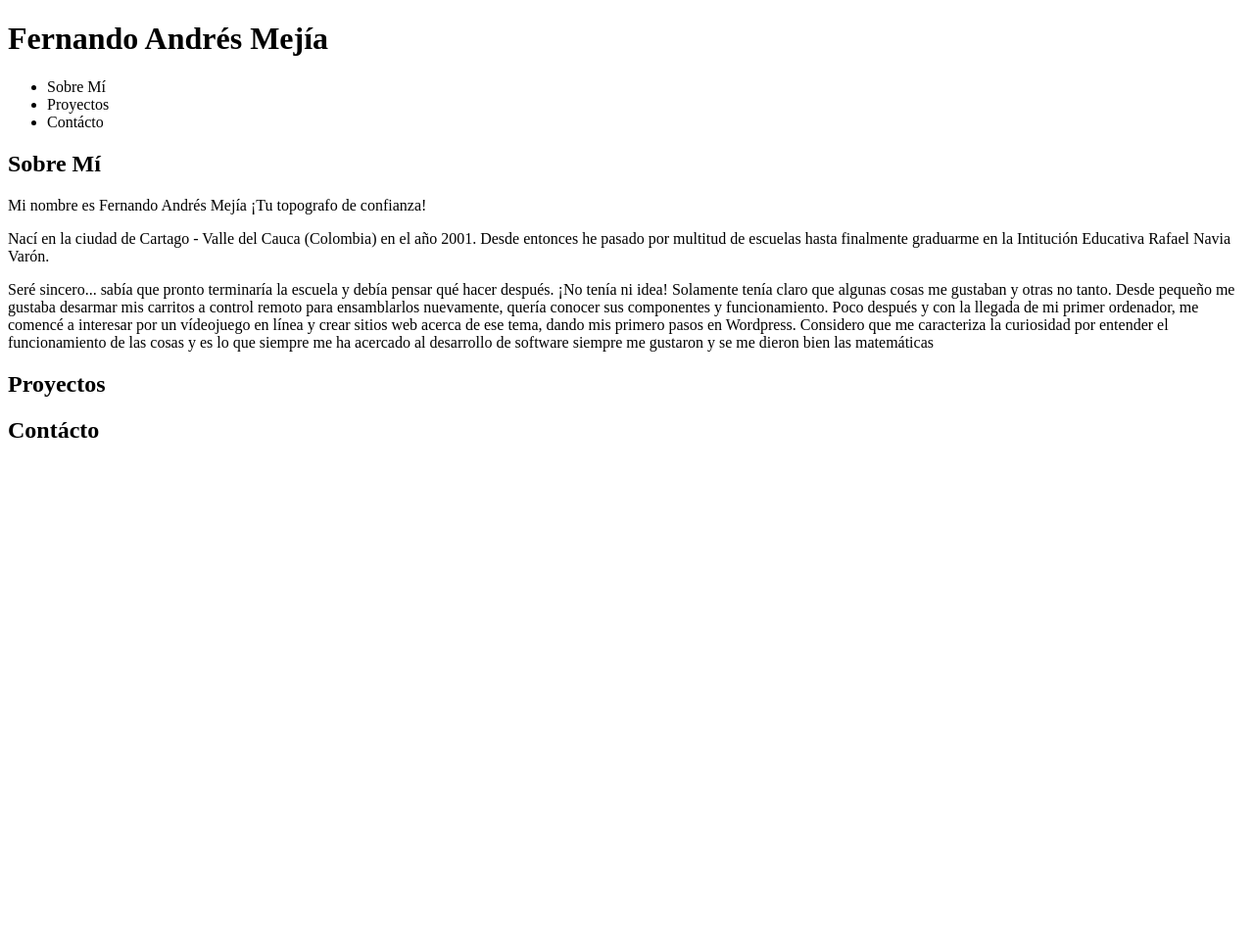
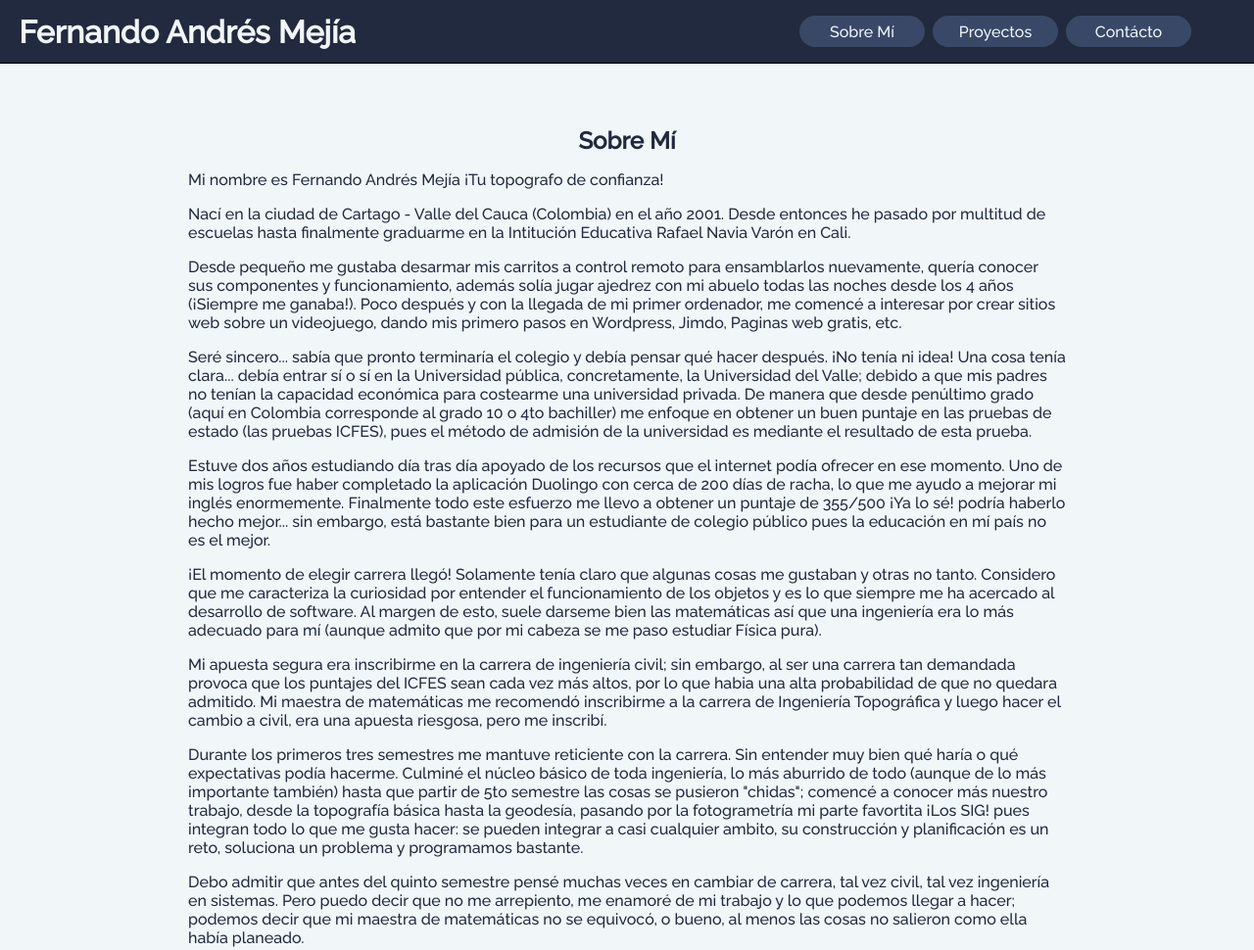
Before and after one commit to f4gm/portfolio, a plain HTML site: page index.html in a window 1280 px wide. Shown: the whole page at 98% size. Before the commit the page ends 800 px from the top, so only its background shows below. Drawn offline with Linux system fonts and the light colour scheme.

Commit message:
termine pagina principal y un poco de estilo

```diff
--- a/css/style.css
+++ b/css/style.css
@@ -0,0 +1,66 @@
+@import url('https://fonts.googleapis.com/css2?family=Raleway:wght@500&display=swap');
+
+body {
+    margin: 0;
+    padding: 0;
+    background-color: #F1F6F9;
+}
+
+header {
+    border-bottom: solid 1px;
+    height: 10%;
+    width: 100%;
+    display: flex;
+    justify-content: flex-start;
+    align-items: center;
+    background-color: #212A3E;
+}
+
+.logo {
+    position: absolute;
+    padding: 0;
+    margin: 0;
+    font-size: 32px;
+    font-family: 'Raleway', sans-serif;
+    left: 1.5%;
+    color: #F1F6F9;
+}
+
+.nav-container {
+    display: flex;
+    width: 95%;
+    list-style-type: none;
+    justify-content: flex-end;
+}
+
+.nav-item {
+    font-style: normal;
+    border-radius: 16px;
+    margin-left: 8px;
+    height: 32px;
+    width: 128px;
+    display: flex;
+    justify-content: center;
+    align-items: center;
+    font-family: 'Raleway', sans-serif;
+    text-decoration: none;
+    background-color: #394867;
+    color: #F1F6F9;
+}
+
+.nav-item:hover{
+    background-color: #F1F6F9;
+    color: #394867;
+}
+
+main {
+    margin: 5% 15% 5% 15%;
+    font-family: 'Raleway', sans-serif;
+    color: #212A3E;
+}
+
+.subtitle {
+    margin: 0;
+    padding: 0;
+    text-align: center;
+}
--- a/index.html
+++ b/index.html
@@ -4,38 +4,49 @@
     <meta charset="UTF-8">
     <meta http-equiv="X-UA-Compatible" content="IE=edge">
     <meta name="viewport" content="width=device-width, initial-scale=1.0">
+    <link rel="stylesheet" href="/css/style.css">
     <title>Fernando Andrés Mejía</title>
 </head>
 <body>
-    <head>
-        <h1>Fernando Andrés Mejía</h1>
+    <header>
+        <h1 class="logo">Fernando Andrés Mejía</h1>
         <nav class="nav-container">
-            <ul>
-                <li class="nav-item">Sobre Mí</li>
-                <li class="nav-item">Proyectos</li>
-                <li class="nav-item">Contácto</li>
+            <ul class="nav-container">
+                <a href="index.html" class="nav-item"><li>Sobre Mí</li></a>
+                <a href="index.html" class="nav-item"><li>Proyectos</li></a>
+                <a href="index.html" class="nav-item"><li>Contácto</li></a>
             </ul>
         </nav>
-    </head>
+    </header>
     <main>
-        <section id="about">
-            <h2>Sobre Mí</h2>
+        <h2 class="subtitle">Sobre Mí</h2>
         <p>
             Mi nombre es Fernando Andrés Mejía ¡Tu topografo de confianza!
         </p>
         <p>
-                Nací en la ciudad de Cartago - Valle del Cauca (Colombia) en el año 2001. Desde entonces he pasado por multitud de escuelas hasta finalmente graduarme en la Intitución Educativa Rafael Navia Varón.
+            Nací en la ciudad de Cartago - Valle del Cauca (Colombia) en el año 2001. Desde entonces he pasado por multitud de escuelas hasta finalmente graduarme en la Intitución Educativa Rafael Navia Varón en Cali.
         </p>
         <p>
-                Seré sincero... sabía que pronto terminaría la escuela y debía pensar qué hacer después. ¡No tenía ni idea! Solamente tenía claro que algunas cosas me gustaban y otras no tanto. Desde pequeño me gustaba desarmar mis carritos a control remoto para ensamblarlos nuevamente, quería conocer sus componentes y funcionamiento. Poco después y con la llegada de mi primer ordenador, me comencé a interesar por un vídeojuego en línea y crear sitios web acerca de ese tema, dando mis primero pasos en Wordpress. Considero que me caracteriza la curiosidad por entender el funcionamiento de las cosas y es lo que siempre me ha acercado al desarrollo de software siempre me gustaron y se me dieron bien las matemáticas
+            Desde pequeño me gustaba desarmar mis carritos a control remoto para ensamblarlos nuevamente, quería conocer sus componentes y funcionamiento, además solía jugar ajedrez con mi abuelo todas las noches desde los 4 años (¡Siempre me ganaba!). Poco después y con la llegada de mi primer ordenador, me comencé a interesar por crear sitios web sobre un videojuego, dando mis primero pasos en Wordpress, Jimdo, Paginas web gratis, etc.
         </p>
-        </section>
-        <section id="projects">
-            <h2>Proyectos</h2>
-        </section>
-        <section id="contact">
-            <h2>Contácto</h2>
-        </section>
+        <p>
+            Seré sincero... sabía que pronto terminaría el colegio y debía pensar qué hacer después. ¡No tenía ni idea! Una cosa tenía clara... debía entrar sí o sí en la Universidad pública, concretamente, la Universidad del Valle; debido a que mis padres no tenían la capacidad económica para costearme una universidad privada. De manera que desde penúltimo grado (aquí en Colombia corresponde al grado 10 o 4to bachiller) me enfoque en obtener un buen puntaje en las pruebas de estado (las pruebas ICFES), pues el método de admisión de la universidad es mediante el resultado de esta prueba.
+        </p>
+        <p>
+            Estuve dos años estudiando día tras día apoyado de los recursos que el internet podía ofrecer en ese momento. Uno de mis logros fue haber completado la aplicación Duolingo con cerca de 200 días de racha, lo que me ayudo a mejorar mi inglés enormemente. Finalmente todo este esfuerzo me llevo a obtener un puntaje de 355/500 ¡Ya lo sé! podría haberlo hecho mejor... sin embargo, está bastante bien para un estudiante de colegio público pues la educación en mí país no es el mejor.
+        </p>
+        <p>
+            ¡El momento de elegir carrera llegó! Solamente tenía claro que algunas cosas me gustaban y otras no tanto. Considero que me caracteriza la curiosidad por entender el funcionamiento de los objetos y es lo que siempre me ha acercado al desarrollo de software. Al margen de esto, suele darseme bien las matemáticas así que una ingeniería era lo más adecuado para mí (aunque admito que por mi cabeza se me paso estudiar Física pura).
+        </p>
+        <p>
+            Mi apuesta segura era inscribirme en la carrera de ingeniería civil; sin embargo, al ser una carrera tan demandada provoca que los puntajes del ICFES sean cada vez más altos, por lo que habia una alta probabilidad de que no quedara admitido. Mi maestra de matemáticas me recomendó inscribirme a la carrera de Ingeniería Topográfica y luego hacer el cambio a civil, era una apuesta riesgosa, pero me inscribí.
+        </p>
+        <p>
+            Durante los primeros tres semestres me mantuve reticiente con la carrera. Sin entender muy bien qué haría o qué expectativas podía hacerme. Culminé el núcleo básico de toda ingeniería, lo más aburrido de todo (aunque de lo más importante también) hasta que partir de 5to semestre las cosas se pusieron "chidas"; comencé a conocer más nuestro trabajo, desde la topografía básica hasta la geodesía, pasando por la fotogrametría mi parte favortita ¡Los SIG! pues integran todo lo que me gusta hacer: se pueden integrar a casi cualquier ambito, su construcción y planificación es un reto, soluciona un problema y programamos bastante.
+        </p>
+        <p>
+            Debo admitir que antes del quinto semestre pensé muchas veces en cambiar de carrera, tal vez civil, tal vez ingeniería en sistemas. Pero puedo decir que no me arrepiento, me enamoré de mi trabajo y lo que podemos llegar a hacer; podemos decir que mi maestra de matemáticas no se equivocó, o bueno, al menos las cosas no salieron como ella había planeado.
+        </p>
     </main>
 </body>
 </html>
```
Also changed, not shown: data/img/linkedin.webp (added). Lines whose indentation alone changed are shown as unchanged.
